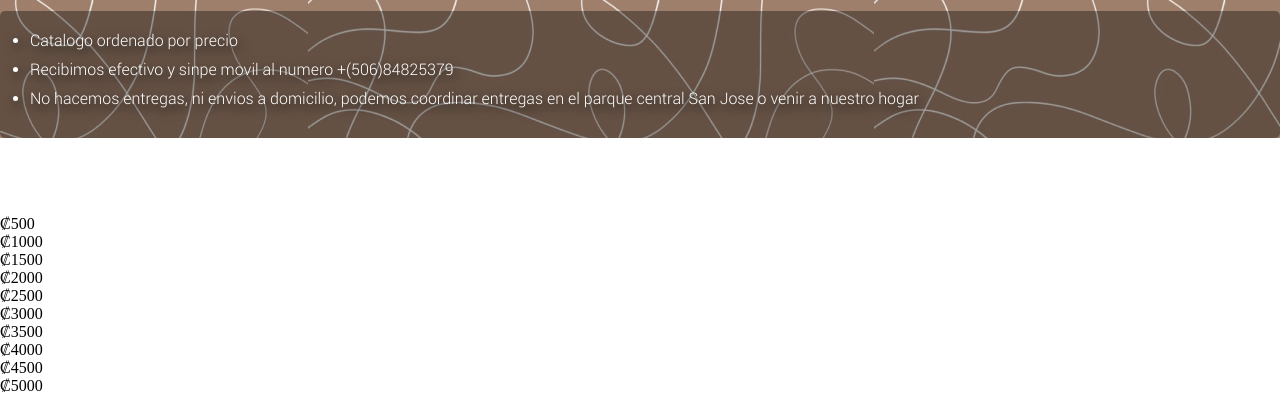
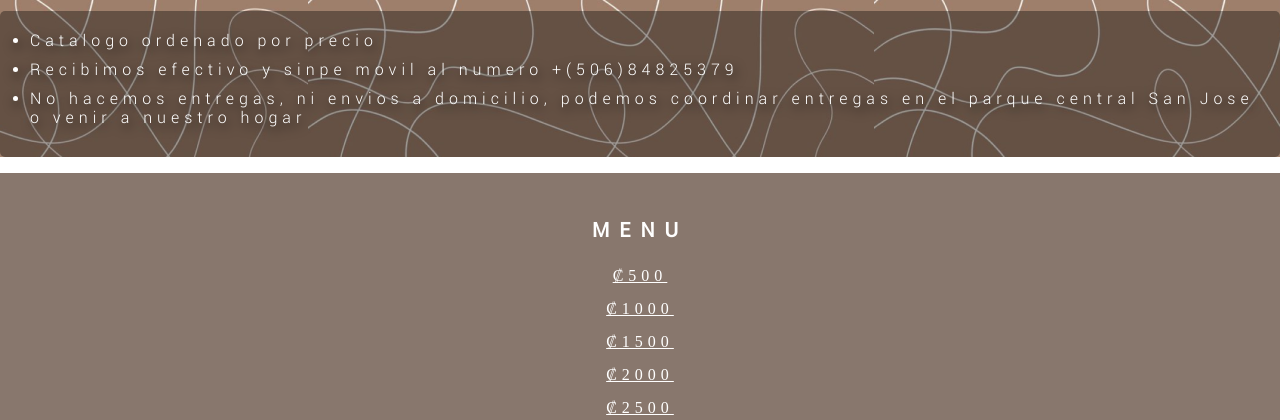
Before and after one commit to Alizamora/SaleGarageAyD, a plain HTML site: page index.html in a window 1280 px wide. Shown: the part 183-603 px from the top of the page. Drawn offline with Linux system fonts and the light colour scheme; files whose address does not match are found by name.

Commit message:
Menu styles

```diff
--- a/index.html
+++ b/index.html
@@ -7,7 +7,7 @@
     <link rel="stylesheet" href="styles.css">
 </head>
 <body>
-    <h1>VENTA <br class="hidden-lg">DE <br class="hidden-lg">GARAGE</h1>
+    <h1 id="Inicio">VENTA <br class="hidden-lg">DE <br class="hidden-lg">GARAGE</h1>
 
     <!--Header-->
     <header>
@@ -22,16 +22,16 @@
         <nav>
             <h4>Menu</h4>
             <ul class="menu">
-                <li id="500">₡500</li>
-                <li id="1000">₡1000</li>
-                <li id="1500">₡1500</li>
-                <li id="2000">₡2000</li>
-                <li id="2500">₡2500</li>
-                <li id="3000">₡3000</li>
-                <li id="3500">₡3500</li>
-                <li id="4000">₡4000</li>
-                <li id="4500">₡4500</li>
-                <li id="5000">₡5000</li>
+                <li><a href="#500">₡500</a></li>
+                <li><a href="#1000">₡1000</a></li>
+                <li><a href="#1500">₡1500</a></li>
+                <li><a href="#2000">₡2000</a></li>
+                <li><a href="#2500">₡2500</a></li>
+                <li><a href="#3000">₡3000</a></li>
+                <li><a href="#3500">₡3500</a></li>
+                <li><a href="#4000">₡4000</a></li>
+                <li><a href="#4500">₡4500</a></li>
+                <li><a href="#5000">₡5000</a></li>
             </ul>
         </nav>
     </header>
@@ -361,18 +361,18 @@
     <!--Footer-->
     <footer>
         <nav>
-            <h4>Inicio</h4>
+            <h4><a href="#Inicio">Inicio</a></h4>
             <ul class="menu">
-                <li id="500">₡500</li>
-                <li id="1000">₡1000</li>
-                <li id="1500">₡1500</li>
-                <li id="2000">₡2000</li>
-                <li id="2500">₡2500</li>
-                <li id="3000">₡3000</li>
-                <li id="3500">₡3500</li>
-                <li id="4000">₡4000</li>
-                <li id="4500">₡4500</li>
-                <li id="5000">₡5000</li>
+                <li><a href="#500">₡500</a></li>
+                <li><a href="#1000">₡1000</a></li>
+                <li><a href="#1500">₡1500</a></li>
+                <li><a href="#2000">₡2000</a></li>
+                <li><a href="#2500">₡2500</a></li>
+                <li><a href="#3000">₡3000</a></li>
+                <li><a href="#3500">₡3500</a></li>
+                <li><a href="#4000">₡4000</a></li>
+                <li><a href="#4500">₡4500</a></li>
+                <li><a href="#5000">₡5000</a></li>
             </ul>
         </nav>
         <div class="contact-info">
--- a/styles.css
+++ b/styles.css
@@ -37,17 +37,16 @@ h2 {
     color: var(--primary-color);
     font-family: "Tan-pearl";
     font-size: 35px;
-    letter-spacing: 5%;
     text-align: center;
 }
 
 h3 {
     color: var(--white-color);
+    filter: drop-shadow(2px 4px 6px black);
     font-family: "Tan-pearl";
     font-size: 25px;
-    letter-spacing: 10%;
+    letter-spacing: 10px;
     text-align: center;
-    filter: drop-shadow(2px 4px 6px black);
 }
 
 h4 {
@@ -55,20 +54,43 @@ h4 {
     font-family: 'Roboto';
     font-size: 20px;
     font-weight: 600;
+    letter-spacing: 10px;
+    margin: 0;
     text-align: center;
+    text-transform: uppercase;
+    padding: 25px;
 }
 
-header {
-
+h4 a {
+    color: var(--white-color);
 }
 
-footer {
-
+nav {
+    background-color: var(--primary-color);
+    opacity: 0.8;
+    padding: 20px;
 }
 
 ul {
     list-style: none;
     padding: 0;
+}
+
+ul.menu {
+    display: flex;
+    justify-content: center;
+    flex-direction: column;
+    text-align: center;
+    margin: 0;
+}
+
+ul.menu li {
+    padding-bottom: 15px;
+}
+
+ul.menu a {
+    color: var(--white-color);
+    letter-spacing: 5px;
 }
 
 .info-container ul {
@@ -85,6 +107,7 @@ ul {
     margin-bottom: 10px;
     filter: drop-shadow(2px 4px 6px black);
     margin-left: 10px;
+    letter-spacing: 5px;
 }
 
 
```
